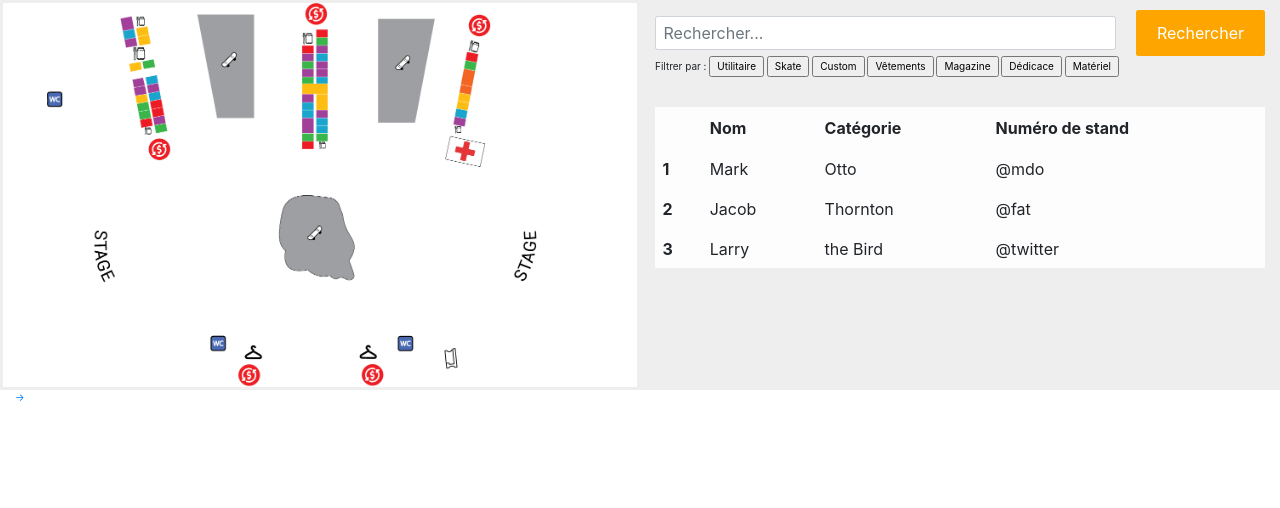
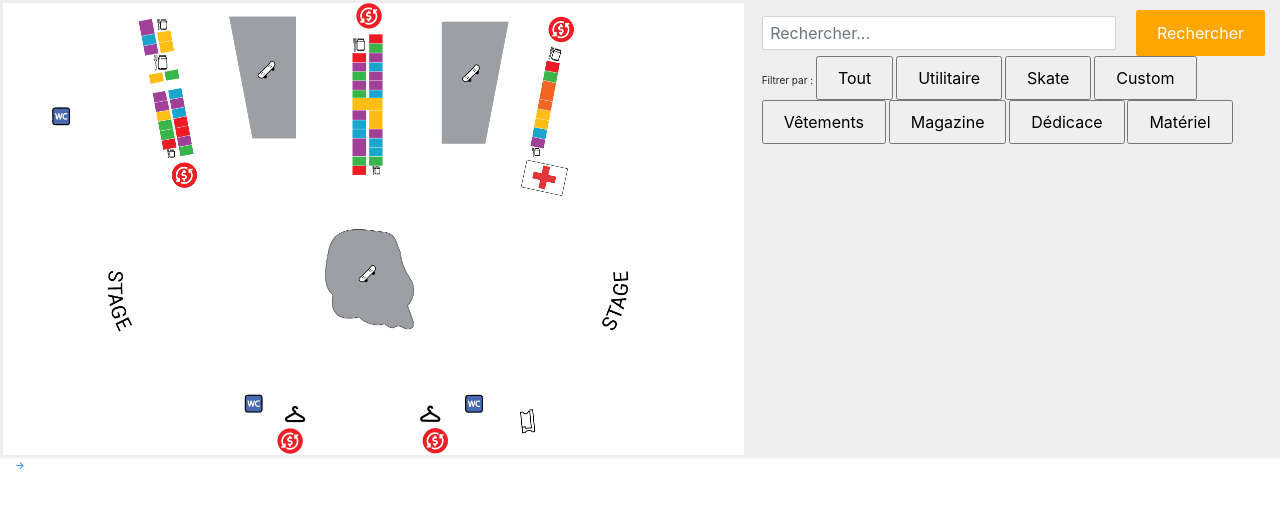
Before and after one commit to Lunec/Borne, a PHP site: page / in a window 1280 px wide. Shown: the top 508 px of the page. Run offline with PHP 8.4, Linux system fonts and the light colour scheme.

Commit message:
Filtering system working properly

```diff
--- a/ajax.php
+++ b/ajax.php
@@ -1,9 +1,8 @@
 <?php
-
 include("exhibitorsManager.php");
 
 if (isset($_POST['action'])) {
-  makeExhibitorsTable($_POST['action']);
+    makeExhibitorsTable($_POST['action']);
 }
 
 ?>
--- a/css/styles.css
+++ b/css/styles.css
@@ -68,18 +68,9 @@ html {
   margin-left: 1rem;
 }
 
-.filters-container .filter a {
+.filters-container .button {
   font-size: 1.6rem;
-  color: #000;
-  border: 1px solid #000;
   padding: 0.8rem 2rem;
-  transition: all .3s
-}
-
-.filters-container .filter a:hover {
-  text-decoration: none;
-  background-color: #000;
-  color: #fff;
 }
 
 .exhibitors-table {
--- a/exhibitorsManager.php
+++ b/exhibitorsManager.php
@@ -1,35 +1,56 @@
 <?php
 
-  function getCategoryArray($category) {
+  function decodeJSONFile() {
     $jsonData = file_get_contents("exhibitors.json");
     $exhibitors = json_decode($jsonData, true);
 
-    return $exhibitors[$category];
+    return $exhibitors;
   }
 
-  function makeExhibitorsTable($category) {
-    $exhibitors = getCategoryArray($category);
+  function retrieveArrayToDisplay($category = null) { // Returns a clean array to display
+    $exposants = decodeJSONFile();
 
-    $table = '<table class="table table-light exhibitors-table">
-                  <thead>
-                    <tr>
-                      <th scope="col"></th>
-                      <th scope="col" class="nom">Nom</th>
-                      <th scope="col" class="categorie">Catégorie</th>
-                      <th scope="col" class="id">Numéro de stand</th>
-                    </tr>
-                  </thead>
-                  <tbody>';
+    $exposantsToShow = [];
+    if($category == "Tout") {
+      foreach ($exposants["exposants"] as $exposant) {
+        $exposantsToShow[] = $exposant;
+      }
 
-    foreach($exhibitors[$category] as $exhibitor) {
-      $table .= '<tr><td scope="row"></td>';
-      foreach ($exhibitor as $data) {
-        $table .= "<td>" . $data . "</td>";
+    } else {
+      foreach ($exposants["exposants"] as $exposant) {
+        if($exposant['categorie'] == $category) {
+          $exposantsToShow[] = $exposant;
+        }
       }
-      $table .= "</tr>";
     }
-    $table .= '<table>';
+
+    return $exposantsToShow;
+  }
+
+  function makeExhibitorsTable($category = null) { // Makes an html table from array
+
+    $exposants = retrieveArrayToDisplay($category);
+
+    $table = '<table class="table table-striped">
+                <thead>
+                  <tr>
+                    <th scope="col">Numéro<br/>de stand</th>
+                    <th scope="col">Nom</th>
+                    <th scope="col">Catégorie</th>
+                  </tr>
+                </thead>
+                <tbody>';
+
+    foreach ($exposants as $exposant) {
+      $table .= '<tr>';
+      foreach ($exposant as $field) {
+        $table .= '<td>' . $field . '</td>';
+      }
+      $table .= '</tr>';
+    }
+    $table .= '</table>';
     echo $table;
+
   }
 
 ?>
--- a/index.php
+++ b/index.php
@@ -7,24 +7,24 @@
         <link rel="stylesheet" href="https://stackpath.bootstrapcdn.com/bootstrap/4.3.1/css/bootstrap.min.css" integrity="sha384-ggOyR0iXCbMQv3Xipma34MD+dH/1fQ784/j6cY/iJTQUOhcWr7x9JvoRxT2MZw1T" crossorigin="anonymous">
         <link rel="stylesheet" href="https://use.fontawesome.com/releases/v5.7.0/css/all.css" integrity="sha384-lZN37f5QGtY3VHgisS14W3ExzMWZxybE1SJSEsQp9S+oqd12jhcu+A56Ebc1zFSJ" crossorigin="anonymous">
         <link rel="stylesheet" type="text/css" href="css/styles.css"/>
+        <?php include("exhibitorsManager.php"); ?>
     </head>
     <body>
       <div class="container-fluid">
         <div class="row">
-          <div class="col-lg-6 map-container">
+          <div class="col-lg-7 map-container">
             <img src="images/plan_colors.png" class="img-fluid map"/>
           </div>
 
-          <div class="col-lg-6 content-container">
+          <div class="col-lg-5 content-container">
             <div class="search-bar">
               <input type="text" class="form-control" placeholder="Rechercher..."/>
               <button class="btn btn-submit" type="submit">Rechercher</button>
             </div>
 
-
-
             <div class="filters-container">
               <span>Filtrer par :<span>
+              <input type="submit" class="button" name="tout" value="Tout"/>
               <input type="submit" class="button" name="utilitaire" value="Utilitaire"/>
               <input type="submit" class="button" name="skate" value="Skate"/>
               <input type="submit" class="button" name="custom" value="Custom"/>
@@ -34,36 +34,8 @@
               <input type="submit" class="button" name="matériel" value="Matériel"/>
             </div>
 
-            <table class="table table-light exhibitors-table">
-              <thead>
-                <tr>
-                  <th scope="col"></th>
-                  <th scope="col" class="nom">Nom</th>
-                  <th scope="col" class="categorie">Catégorie</th>
-                  <th scope="col" class="id">Numéro de stand</th>
-                </tr>
-              </thead>
-              <tbody>
-                <tr>
-                  <th scope="row">1</th>
-                  <td>Mark</td>
-                  <td>Otto</td>
-                  <td>@mdo</td>
-                </tr>
-                <tr>
-                  <th scope="row">2</th>
-                  <td>Jacob</td>
-                  <td>Thornton</td>
-                  <td>@fat</td>
-                </tr>
-                <tr>
-                  <th scope="row">3</th>
-                  <td>Larry</td>
-                  <td>the Bird</td>
-                  <td>@twitter</td>
-                </tr>
-              </tbody>
-            </table>
+            <div id="table-slot">
+            </div>
 
           </div>
         </div>
@@ -77,6 +49,6 @@
 
       <script src="https://code.jquery.com/jquery-3.4.1.min.js" integrity="sha256-CSXorXvZcTkaix6Yvo6HppcZGetbYMGWSFlBw8HfCJo=" crossorigin="anonymous"></script>
       <script src="https://stackpath.bootstrapcdn.com/bootstrap/4.3.1/js/bootstrap.min.js" integrity="sha384-JjSmVgyd0p3pXB1rRibZUAYoIIy6OrQ6VrjIEaFf/nJGzIxFDsf4x0xIM+B07jRM" crossorigin="anonymous"></script>
-      <script src="js/scripts.js"></script>
+      <script type="text/javascript" src="scripts.js"></script>
     </body>
 </html>
--- a/js/scripts.js
+++ b/scripts.js
@@ -4,11 +4,8 @@ $(document).ready(function(){
         var ajaxurl = 'ajax.php',
         data =  {'action': clickBtnValue};
         $.post(ajaxurl, data, function (response) {
-            // Response div goes here.
-            console.log("ajax request successful: ");
+            document.getElementById('table-slot').innerHTML = response;
         });
     });
 
 });
-
-alert("ok");
```
Also changed, not shown: exhibitors.json (+21 -33 lines).
